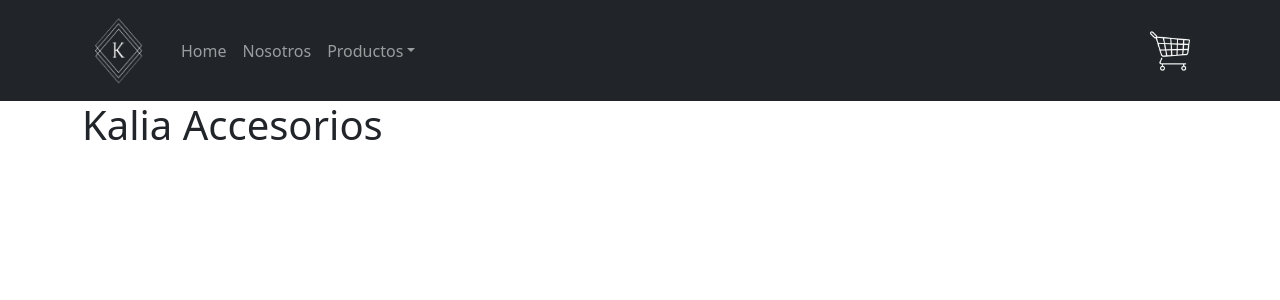
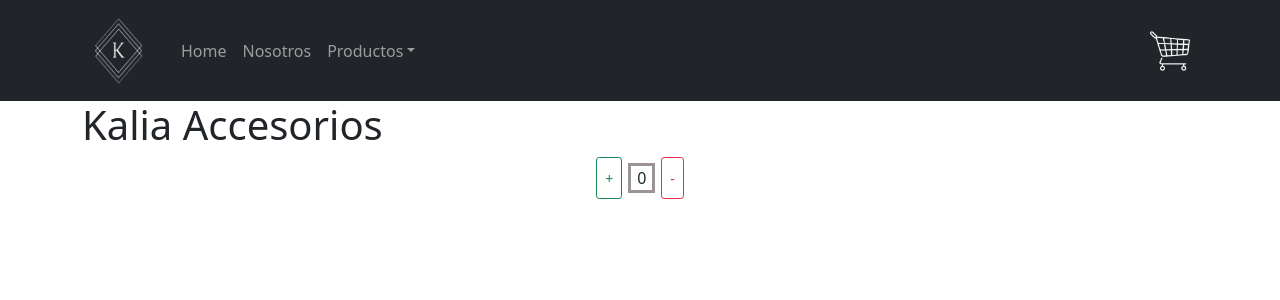
Before and after one commit to BasualdoAriel/KaliaReact, a React (Create React App) app: page / in a window 1280 px wide. Shown: the top 300 px of the page. Built offline with nearby package versions, Linux system fonts and the light colour scheme.

Commit message:
Implementación de ItemCount

```diff
--- /dev/null
+++ b/src/components/ItemCount/ItemCount.css
@@ -0,0 +1,5 @@
+.value{
+    padding: 0 6px;
+    border: solid rgba(77, 64, 64, 0.555);
+    margin: 6px;
+}
--- /dev/null
+++ b/src/components/ItemCount/ItemCount.js
@@ -0,0 +1,13 @@
+import { Button, Container } from "react-bootstrap";
+import './ItemCount.css';
+
+export const ItemCount=({onAdd, onDecreace, value})=>{
+
+    return(
+        <Container className="d-flex justify-content-center">
+            <Button variant="outline-success" onClick={onAdd} size="sm">+</Button>
+            <p className="value">{value}</p>
+            <Button variant="outline-danger" onClick={onDecreace}size="sm">-</Button>
+        </Container>
+    );
+}
--- a/src/components/ItemListContainer/ItemListContainer.js
+++ b/src/components/ItemListContainer/ItemListContainer.js
@@ -1,9 +1,25 @@
 import { Container } from "react-bootstrap";
+import { ItemCount } from "../ItemCount/ItemCount";
+import { useState } from "react";
+
 
 export const ItemListContainer= ()=>{
+    const [counter, setCounter]=useState(0);
+    const add =()=>{
+        setCounter(counter+1);
+        console.log(counter)
+    }
+    const decreace =()=>{
+        if(counter>0){
+            setCounter(counter-1);
+        }else{
+            alert('No podés quitar más productos');
+        }
+    }
     return(
         <Container>
             <h1>Kalia Accesorios</h1>
+            <ItemCount  onAdd={add} onDecreace={decreace} value={counter}/>
         </Container>
 
     );
```
Also changed, not shown: package.json (+9 -3 lines), 1 other file (tests, documents, lock files or other folders).
